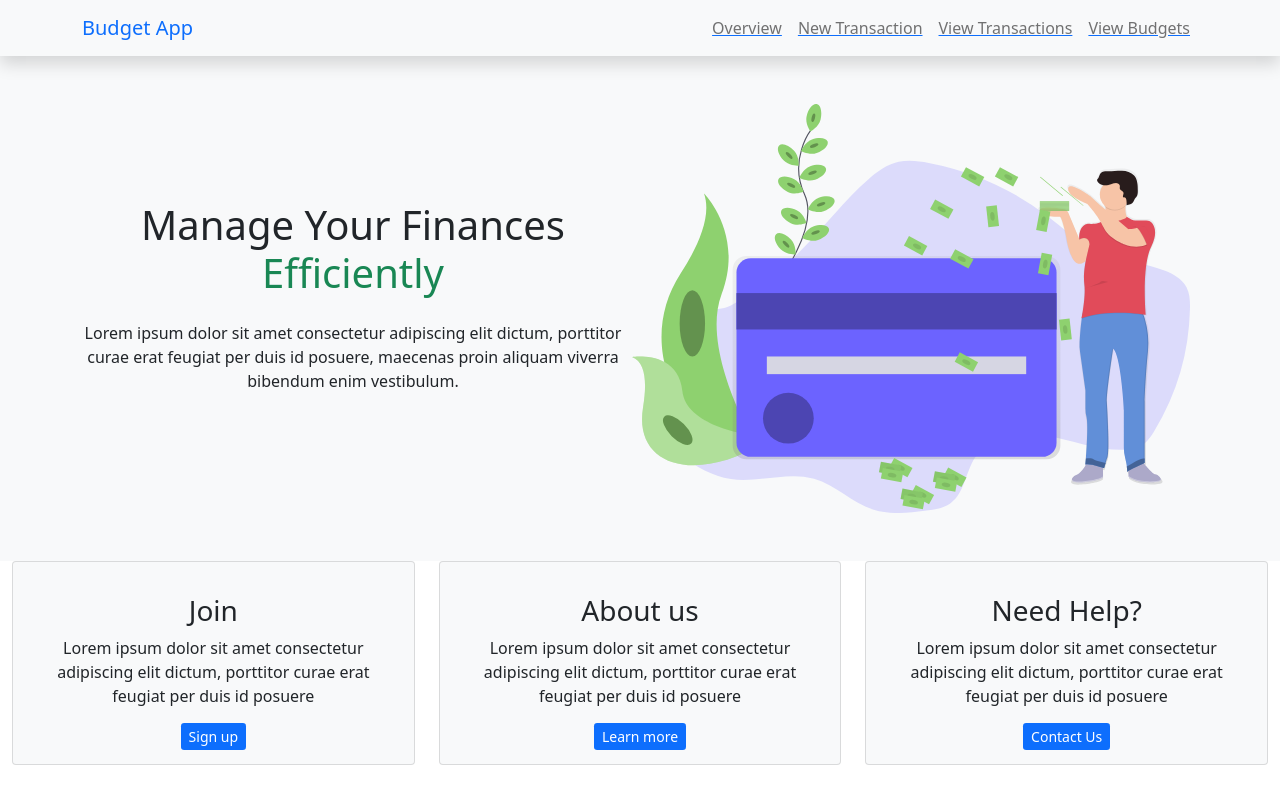
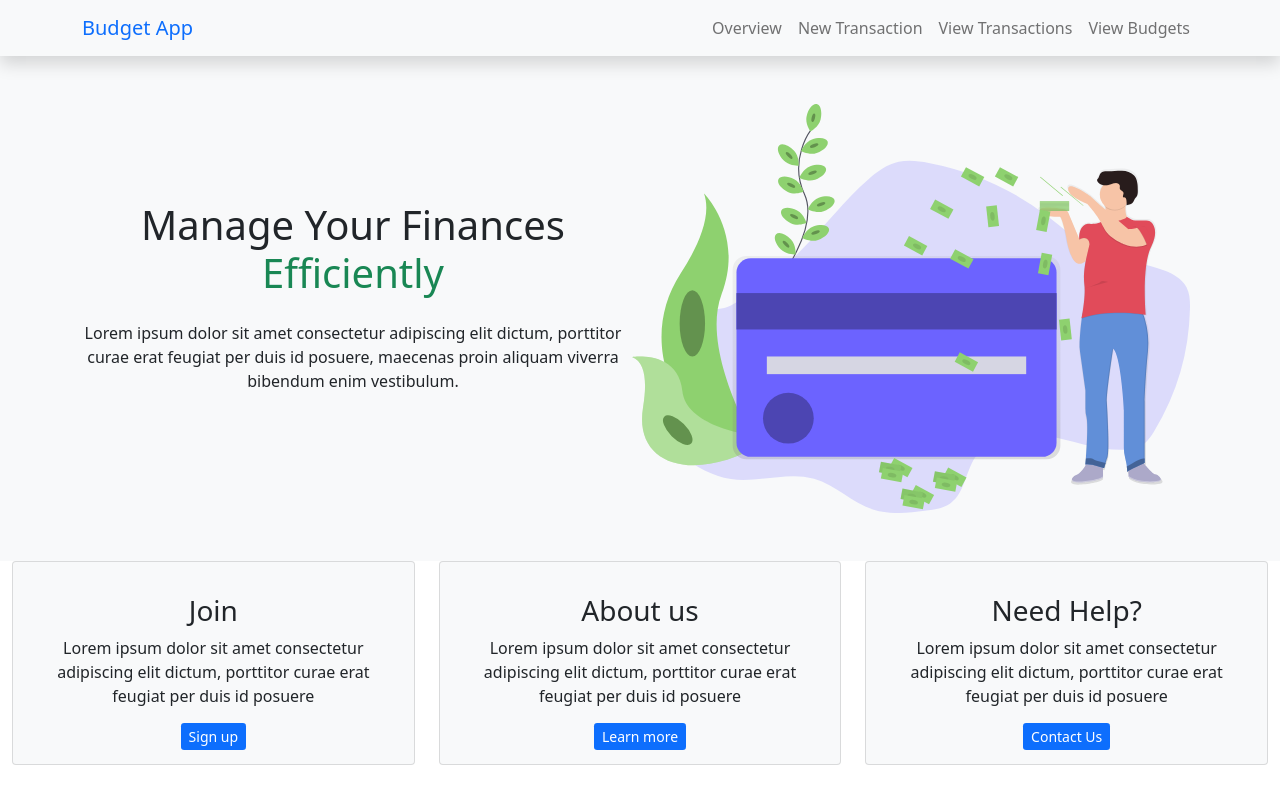
Before and after one commit to imolina212/budgeting-app-frontend, a React (Create React App) app: page / in a window 1280 px wide. Built offline with nearby package versions, Linux system fonts and the light colour scheme.

Commit message:
removed link decoration

```diff
--- a/src/Components/NavBar.js
+++ b/src/Components/NavBar.js
@@ -19,22 +19,22 @@ export default function NavBar() {
                 <div className="collapse navbar-collapse" id="navbarMenu">
                     <ul className="navbar-nav ms-auto">
                         <li className="nav-item">
-                            <Link to='/'>
+                            <Link to='/' style={{textDecoration: 'none'}}>
                                 <a href="#overview" className="nav-link">Overview</a>
                             </Link>
                         </li>
                         <li className="nav-item">
-                            <Link to='/transactions/new'>
+                            <Link to='/transactions/new' style={{textDecoration: 'none'}}>
                                 <a href="#newform" className="nav-link">New Transaction</a>
                             </Link>
                         </li>
                         <li className="nav-item">
-                            <Link to='/transactions'>
+                            <Link to='/transactions' style={{textDecoration: 'none'}}>
                                 <a href="#transactions" className="nav-link">View Transactions</a>
                             </Link>
                         </li>
                         <li className="nav-item">
-                            <Link to='/transactions/budget'>
+                            <Link to='/transactions/budget' style={{textDecoration: 'none'}}>
                                 <a href="#transactions" className="nav-link">View Budgets</a>
                             </Link>
                         </li>
```
